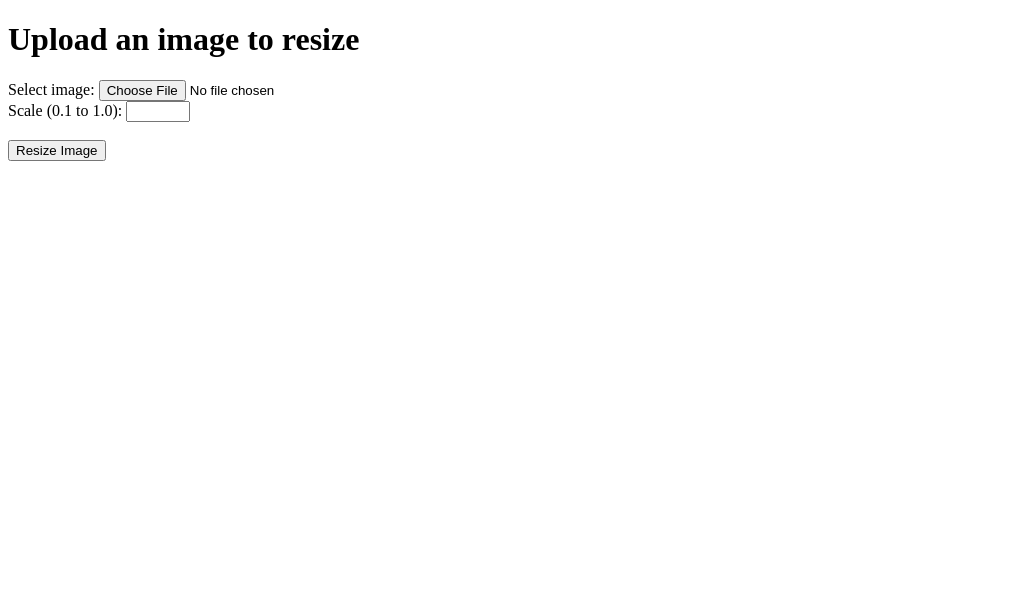
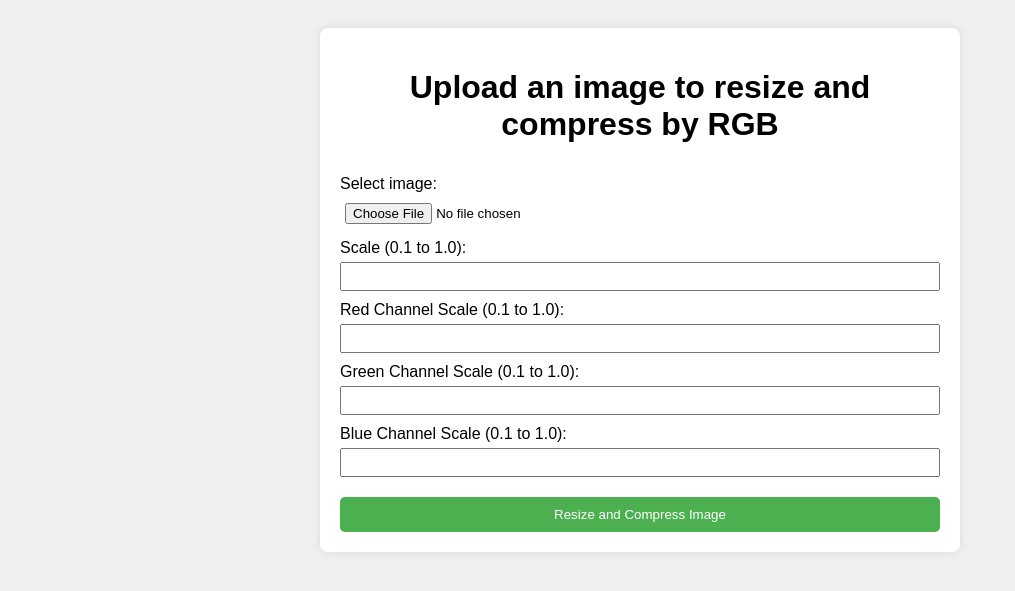
Before and after one commit to JunglePudge/dolzhnorabotat-, a FastAPI app: page / in a window 1280 px wide. Shown: the top 591 px of the page, without its empty margins (0-1015 px from the left). Run offline with FastAPI, Linux system fonts and the light colour scheme; some libraries are stand-ins or nearby versions.

Commit message:
rgb compression

```diff
--- a/app/main.py
+++ b/app/main.py
@@ -6,13 +6,9 @@ import matplotlib.pyplot as plt
 import io
 import base64
 import numpy as np
-import httpx
-import asyncio
 
 app = FastAPI()
 templates = Jinja2Templates(directory="app/templates")
-
-RECAPTCHA_SECRET_KEY = "6LdaiQAqAAAAALIL-y7hXNDO-MeJsdQvet7FbPVS"
 
 
 def resize_image(image: Image.Image, scale: float) -> Image.Image:
@@ -20,49 +16,41 @@ def resize_image(image: Image.Image, scale: float) -> Image.Image:
     return image.resize(new_size)
 
 
+def compress_by_channel(image: Image.Image, r_scale: float, g_scale: float, b_scale: float) -> Image.Image:
+    # Преобразуем изображение в массив numpy
+    image_array = np.array(image.convert('RGB'))
+
+    # Применяем коэффициенты сжатия к каналам
+    image_array[..., 0] = (image_array[..., 0] * r_scale).clip(0, 255)
+    image_array[..., 1] = (image_array[..., 1] * g_scale).clip(0, 255)
+    image_array[..., 2] = (image_array[..., 2] * b_scale).clip(0, 255)
+
+    # Преобразуем массив обратно в изображение
+    return Image.fromarray(image_array.astype('uint8'))
+
+
 def plot_color_distribution(image: Image.Image):
     image_array = np.array(image.convert('RGB'))
     reshaped_array = image_array.reshape(-1, 3)
     unique_colors, counts = np.unique(reshaped_array, axis=0, return_counts=True)
-
     if len(counts) == 0:
         print("No colors found in the image.")
         return io.BytesIO()
-
-    print(f"Unique colors count: {len(unique_colors)}")
-    print(f"Counts: {counts[:10]}")
-    print(f"Color Values: {unique_colors[:10]}")
-
     sorted_indices = np.argsort(counts)[::-1]
     sorted_colors = unique_colors[sorted_indices]
     sorted_counts = counts[sorted_indices]
-
     plt.figure(figsize=(10, 5))
     for i, color in enumerate(sorted_colors):
         plt.bar(i, sorted_counts[i], color=color / 255, edgecolor='none')
-
     plt.xlabel('Color Index')
     plt.ylabel('Count (Log Scale)')
     plt.yscale('log')
     plt.title('Color Distribution')
-
     buf = io.BytesIO()
     plt.savefig(buf, format='png')
     buf.seek(0)
     plt.close()
     return buf
-
-
-async def verify_recaptcha(recaptcha_response: str) -> bool:
-    url = "https://www.google.com/recaptcha/api/siteverify"
-    payload = {
-        "secret": RECAPTCHA_SECRET_KEY,
-        "response": recaptcha_response
-    }
-    async with httpx.AsyncClient() as client:
-        response = await client.post(url, data=payload)
-        result = response.json()
-        return result.get("success", False)
 
 
 @app.get("/", response_class=HTMLResponse)
@@ -71,36 +59,33 @@ async def main(request: Request):
 
 
 @app.post("/resize", response_class=HTMLResponse)
-async def resize(request: Request, image: UploadFile = File(...), scale: float = Form(...),
-                 recaptcha_response: str = Form(...)):
+async def resize(request: Request, image: UploadFile = File(...), scale: float = Form(...), r_scale: float = Form(...),
+                 g_scale: float = Form(...), b_scale: float = Form(...)):
     try:
-        is_valid_recaptcha = await verify_recaptcha(recaptcha_response)
-        if not is_valid_recaptcha:
-            raise HTTPException(status_code=400, detail="Invalid reCAPTCHA. Please try again.")
-
         original_image = Image.open(image.file)
         resized_image = resize_image(original_image, scale)
-
+        compressed_image = compress_by_channel(resized_image, r_scale, g_scale, b_scale)
         original_histogram = plot_color_distribution(original_image)
-        resized_histogram = plot_color_distribution(resized_image)
-
+        resized_histogram = plot_color_distribution(compressed_image)
         original_buf = io.BytesIO()
         resized_buf = io.BytesIO()
+        compressed_buf = io.BytesIO()
         original_image.save(original_buf, format='PNG')
         resized_image.save(resized_buf, format='PNG')
-
+        compressed_image.save(compressed_buf, format='PNG')
         original_buf.seek(0)
         resized_buf.seek(0)
-
+        compressed_buf.seek(0)
         original_image_data = base64.b64encode(original_buf.getvalue()).decode('utf-8')
         resized_image_data = base64.b64encode(resized_buf.getvalue()).decode('utf-8')
+        compressed_image_data = base64.b64encode(compressed_buf.getvalue()).decode('utf-8')
         original_histogram_data = base64.b64encode(original_histogram.getvalue()).decode('utf-8')
         resized_histogram_data = base64.b64encode(resized_histogram.getvalue()).decode('utf-8')
-
         return templates.TemplateResponse("result.html", {
             "request": request,
             "original_image": original_image_data,
             "resized_image": resized_image_data,
+            "compressed_image": compressed_image_data,
             "original_histogram": original_histogram_data,
             "resized_histogram": resized_histogram_data
         })
--- a/app/templates/index.html
+++ b/app/templates/index.html
@@ -4,32 +4,64 @@
     <meta charset="UTF-8">
     <meta name="viewport" content="width=device-width, initial-scale=1.0">
     <title>Image Resizer</title>
-    <script src="https://www.google.com/recaptcha/api.js" async defer></script>
+    <style>
+        body {
+            font-family: Arial, sans-serif;
+            background-color: #f0f0f0;
+            padding: 20px;
+        }
+        .container {
+            max-width: 600px;
+            margin: 0 auto;
+            background-color: #fff;
+            padding: 20px;
+            border-radius: 8px;
+            box-shadow: 0 0 10px rgba(0, 0, 0, 0.1);
+        }
+        h1 {
+            text-align: center;
+        }
+        form {
+            display: flex;
+            flex-direction: column;
+        }
+        label {
+            margin-top: 10px;
+        }
+        input[type="file"], input[type="number"] {
+            padding: 5px;
+            margin-top: 5px;
+        }
+        input[type="submit"] {
+            margin-top: 20px;
+            padding: 10px;
+            background-color: #4CAF50;
+            color: white;
+            border: none;
+            cursor: pointer;
+            border-radius: 5px;
+        }
+        input[type="submit"]:hover {
+            background-color: #45a049;
+        }
+    </style>
 </head>
 <body>
-    <h1>Upload an image to resize</h1>
-    <form id="upload-form" action="/resize" method="post" enctype="multipart/form-data">
-        <label for="image">Select image:</label>
-        <input type="file" id="image" name="image" accept="image/*" required>
-        <br>
-        <label for="scale">Scale (0.1 to 1.0):</label>
-        <input type="number" id="scale" name="scale" min="0.1" max="1.0" step="0.1" required>
-        <br>
-        <input type="hidden" id="recaptcha_response" name="recaptcha_response">
-        <div class="g-recaptcha" data-sitekey="6LdaiQAqAAAAAJ3FuuD4xAKNIz7dZaPtD7lVPWfk" data-callback="setRecaptchaResponse"></div>
-        <br>
-        <input type="submit" value="Resize Image">
-    </form>
-    <script>
-        function setRecaptchaResponse(response) {
-            document.getElementById('recaptcha_response').value = response;
-        }
-        document.getElementById('upload-form').addEventListener('submit', function(event) {
-            if (!document.getElementById('recaptcha_response').value) {
-                event.preventDefault();
-                alert('Please complete the reCAPTCHA');
-            }
-        });
-    </script>
+    <div class="container">
+        <h1>Upload an image to resize and compress by RGB</h1>
+        <form action="/resize" method="post" enctype="multipart/form-data">
+            <label for="image">Select image:</label>
+            <input type="file" id="image" name="image" accept="image/*" required>
+            <label for="scale">Scale (0.1 to 1.0):</label>
+            <input type="number" id="scale" name="scale" min="0.1" max="1.0" step="0.1" required>
+            <label for="r_scale">Red Channel Scale (0.1 to 1.0):</label>
+            <input type="number" id="r_scale" name="r_scale" min="0.1" max="1.0" step="0.1" required>
+            <label for="g_scale">Green Channel Scale (0.1 to 1.0):</label>
+            <input type="number" id="g_scale" name="g_scale" min="0.1" max="1.0" step="0.1" required>
+            <label for="b_scale">Blue Channel Scale (0.1 to 1.0):</label>
+            <input type="number" id="b_scale" name="b_scale" min="0.1" max="1.0" step="0.1" required>
+            <input type="submit" value="Resize and Compress Image">
+        </form>
+    </div>
 </body>
 </html>
```
Also changed, not shown: app/templates/result.html (+19 -8 lines).
